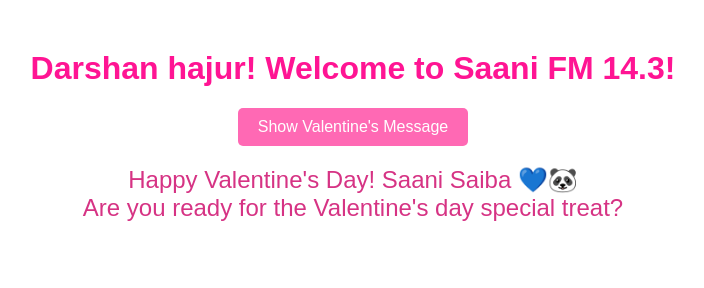
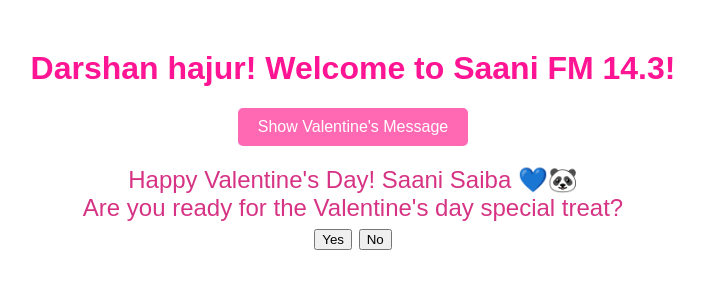
Before and after one commit to zay1615/somm.github.io, a plain HTML site: page index.html in a window 1280 px wide. Both pictures are taken after a click on the button "Show Valentine's Message". Shown: the whole page, without its empty margins (287-991 px from the left). Drawn offline with Linux system fonts and the light colour scheme.

Commit message:
Add files via upload

```diff
--- a/index.html
+++ b/index.html
@@ -12,6 +12,8 @@
     <p id="valentineMessage" style="display:none;">
         Happy Valentine's Day! Saani Saiba 💙🐼
         <br>Are you ready for the Valentine's day special treat?
+        <br><button id="yesButton" style="display:none;">Yes</button>
+        <button id="noButton" style="display:none;">No</button>
         <br><a id="specialLink" href="https://www.yourspecialtreat.com" style="display:none;">Click here for a special surprise!</a>
     </p>
 
--- a/script.js
+++ b/script.js
@@ -1,3 +1,14 @@
-document.getElementById('showMessage').addEventListener('click', function() {
-    document.getElementById('valentineMessage').style.display = 'block';
+document.getElementById("showMessage").addEventListener("click", function() {
+    document.getElementById("valentineMessage").style.display = "block"; // Show the message
+    document.getElementById("yesButton").style.display = "inline"; // Show the Yes button
+    document.getElementById("noButton").style.display = "inline"; // Show the No button
 });
+
+document.getElementById("yesButton").addEventListener("click", function() {
+    document.getElementById("specialLink").style.display = "inline"; // Show the link if Yes is clicked
+});
+
+// Optionally, handle the No button click if you want to add any specific logic for it in the future
+document.getElementById("noButton").addEventListener("click", function() {
+    // Do nothing or add logic here if needed
+});
```
